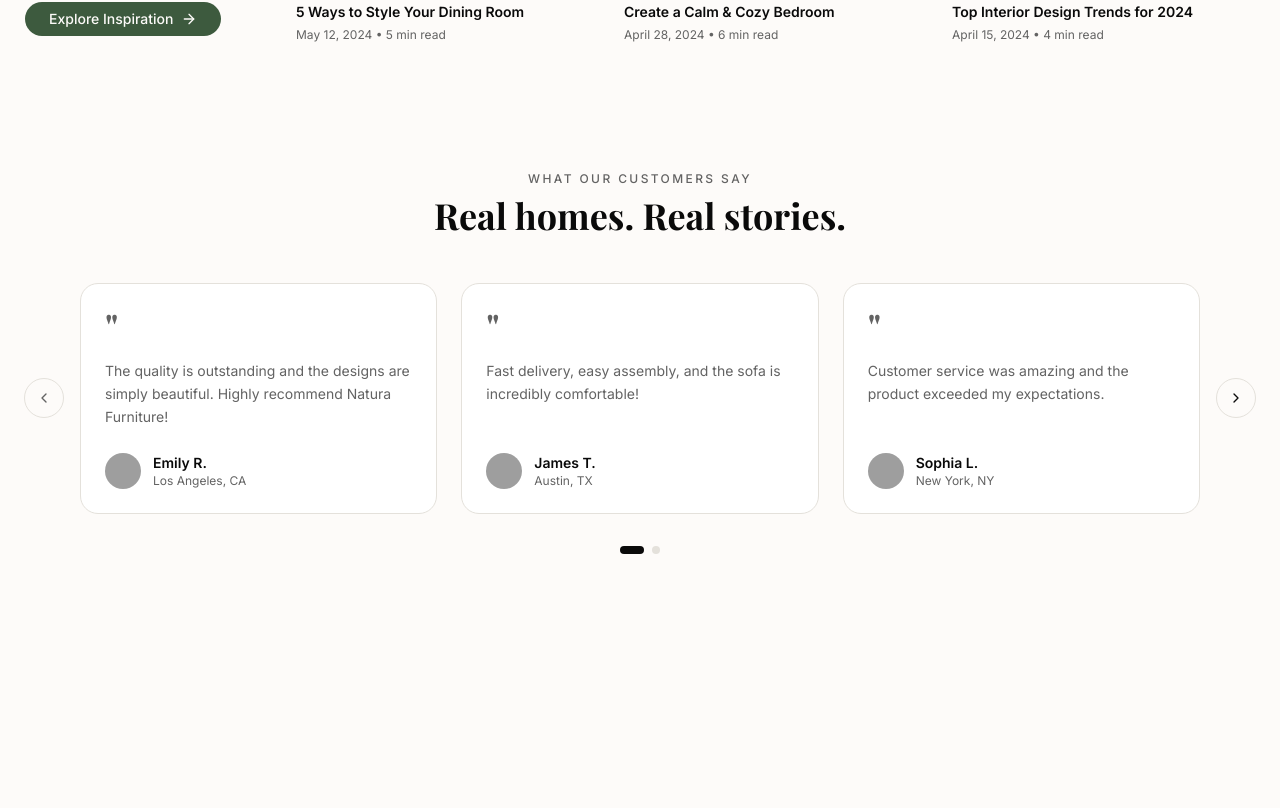
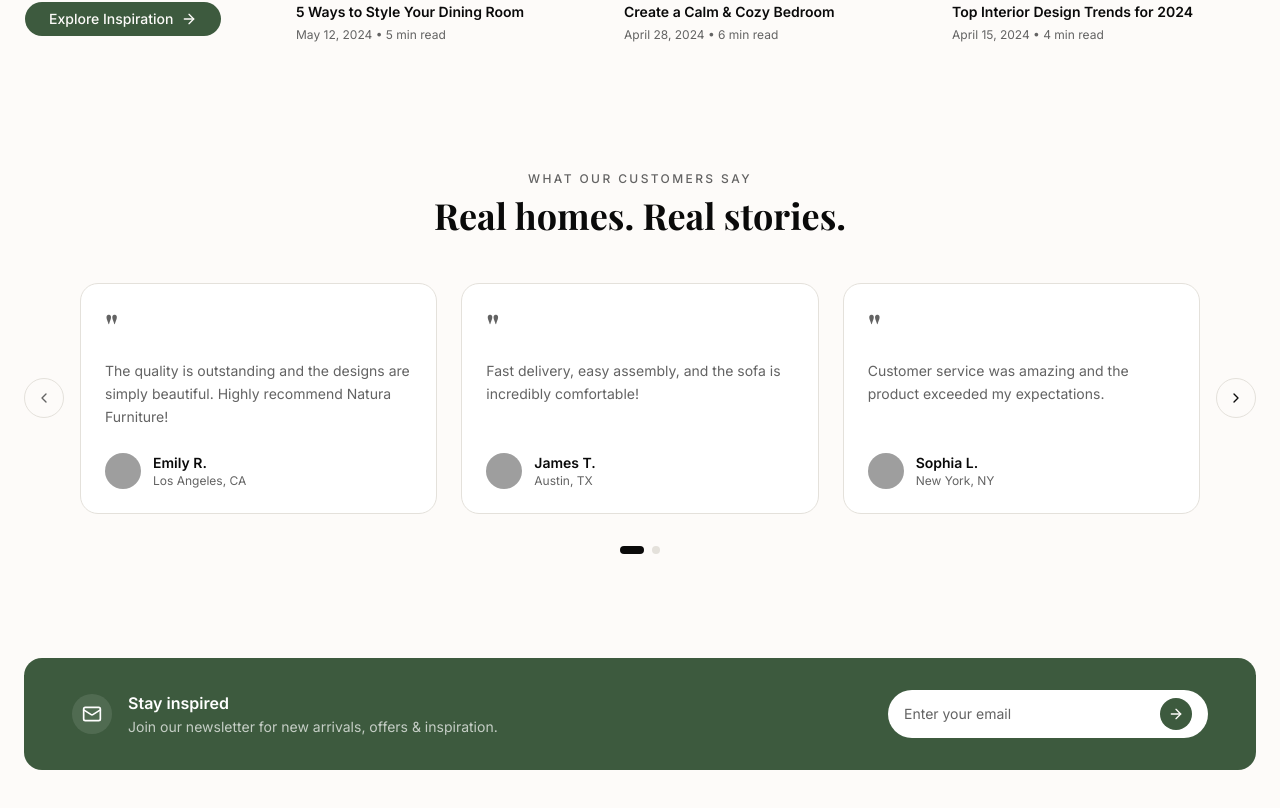
Before and after one commit to Supun-Madushanka/furniture-test-ui, a Next.js app: page / in a window 1280 px wide. Shown: the part 2374-3182 px from the top of the page. Before the commit the page ends 2992 px from the top, so only its background shows below. Built offline with nearby package versions, Linux system fonts and the light colour scheme; grey boxes are pictures that could not be loaded; a web font is replaced by a local one.

Commit message:
Add Newsletter component for email subscriptions

```diff
--- a/app/page.tsx
+++ b/app/page.tsx
@@ -6,6 +6,7 @@ import PromoBanner from "@/components/home/promo-banner";
 import ValueProps from "@/components/home/value-props";
 import Editorial from "@/components/home/editorial";
 import Testimonials from "@/components/home/testimonials";
+import Newsletter from "@/components/home/news-letter";
 
 export default function Home() {
   return (
@@ -19,6 +20,7 @@ export default function Home() {
         <ValueProps />
         <Editorial />
         <Testimonials />
+        <Newsletter />
       </main>
     </div>
   );
--- /dev/null
+++ b/components/home/news-letter.tsx
@@ -0,0 +1,63 @@
+"use client";
+
+import { useState } from "react";
+import { Mail, ArrowRight } from "lucide-react";
+
+export default function Newsletter() {
+  const [email, setEmail] = useState("");
+
+  const handleSubmit = () => {
+    if (!email) return;
+    console.log("Subscribed:", email);
+    setEmail("");
+  };
+
+  return (
+    <section className="max-w-7xl mx-auto px-6 py-10">
+      <div
+        className="flex flex-col md:flex-row items-center justify-between gap-6 px-8 py-8 md:px-12 rounded-2xl"
+        style={{ backgroundColor: "var(--olive)" }}
+      >
+
+        {/* Left - Icon + Text */}
+        <div className="flex items-center gap-4">
+          {/* Icon */}
+          <div className="shrink-0 w-10 h-10 rounded-full bg-white/10 flex items-center justify-center">
+            <Mail className="w-5 h-5 text-white" />
+          </div>
+
+          {/* Text */}
+          <div className="flex flex-col gap-0.5">
+            <span className="text-base font-semibold text-white">
+              Stay inspired
+            </span>
+            <span className="text-sm text-white/70">
+              Join our newsletter for new arrivals, offers & inspiration.
+            </span>
+          </div>
+        </div>
+
+        {/* Right - Email Input */}
+        <div className="flex items-center w-full md:w-auto">
+          <div className="flex items-center bg-white rounded-full px-4 py-2 gap-2 w-full md:w-80">
+            <input
+              type="email"
+              value={email}
+              onChange={(e) => setEmail(e.target.value)}
+              onKeyDown={(e) => e.key === "Enter" && handleSubmit()}
+              placeholder="Enter your email"
+              className="flex-1 text-sm text-foreground placeholder:text-muted-foreground bg-transparent outline-none"
+            />
+            <button
+              onClick={handleSubmit}
+              className="shrink-0 w-8 h-8 rounded-full bg-olive flex items-center justify-center hover:bg-olive/80 transition-colors"
+            >
+              <ArrowRight className="w-4 h-4 text-background" />
+            </button>
+          </div>
+        </div>
+
+      </div>
+    </section>
+  );
+}
```
